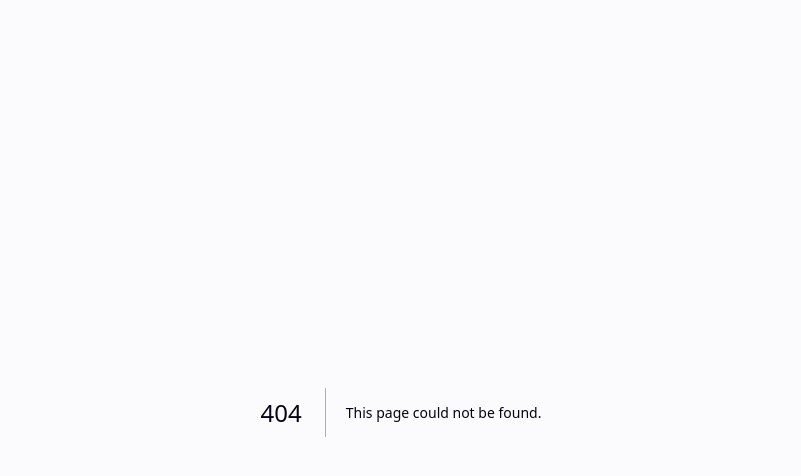
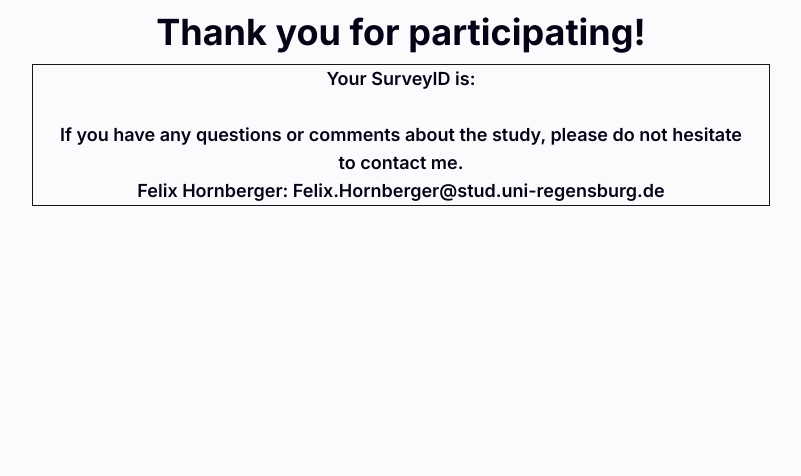
Before and after one commit to FelixHornberger/quote-and-vote, a Next.js app: page /end in a window 1280 px wide. Before the commit this address had no page. Shown: the top 476 px of the page, without its empty margins (239-1040 px from the left). Built offline with nearby package versions, Linux system fonts and the light colour scheme.

Commit message:
Created Survey Endpage

```diff
--- /dev/null
+++ b/app/end/page.tsx
@@ -0,0 +1,26 @@
+import NavButton from "@/components/buttons/NavButton";
+import SurveyID from "@/components/endpage/SurveyID";
+import VPInformation from "@/components/endpage/VPInformation";
+
+export default function Home() {
+
+  return (
+    <main className="flex flex-col items-center justify-between">
+       <div className="text-center place-items-center mb-3">
+                <h1>Thank you for participating!</h1>
+            </div>
+            <div className="px-5 flex justify-center">
+                <div className="task-box mb-3 max-w-prose place-items-center px-5 border border-neutral-900">
+                    <p className="text-padding text-center">
+                        <SurveyID/>
+                        <br />
+                        If you have any questions or comments about the study, please do not hesitate to contact me.
+                        <br />
+                        Felix Hornberger: Felix.Hornberger@stud.uni-regensburg.de
+                    </p>
+                </div>
+            </div>
+        <VPInformation/>
+    </main>
+  );
+}
```
